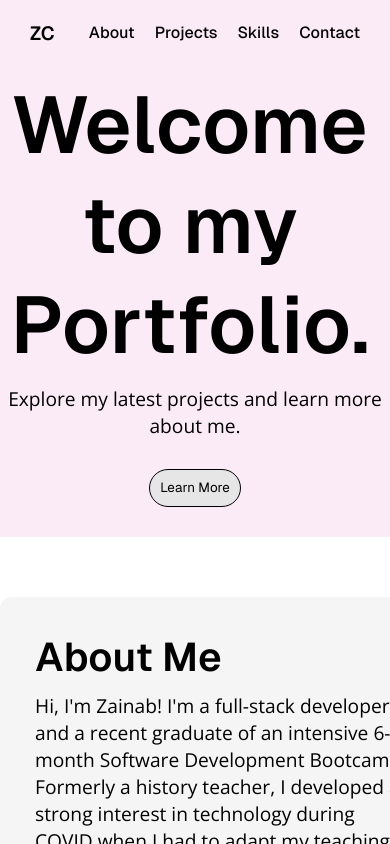
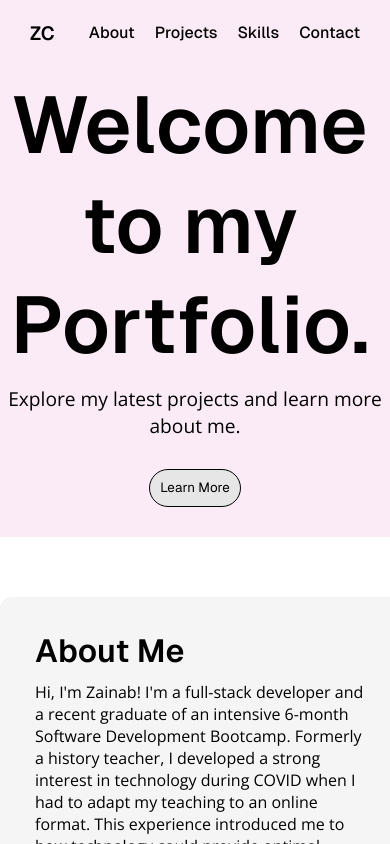
Before and after one commit to zainabch123/updated-portfolio-react-app, a React (Vite) app: page / in a window 390 px wide. Built offline with nearby package versions, Linux system fonts and the light colour scheme.

Commit message:
Updated about me responsiveness

```diff
--- a/src/AboutMe/aboutMe.css
+++ b/src/AboutMe/aboutMe.css
@@ -18,10 +18,9 @@
 .about-me-text {
   width: 100%;
   max-width: 470px;
-  min-height: 450px;
+  height: 450px;
   padding: 35px;
   border-radius: 12px;
-   flex: 1 1 300px;
 }
 
 .about-me-text h2,
@@ -70,11 +69,11 @@
 }
 
 .about-me-image {
-  height: 450px;
-  width: 450px;
+  max-height: 450px;
+  max-width: 450px;
   align-content: center;
   text-align: center;
-   border-radius: 12px;
+  border-radius: 12px;
 
 }
 
@@ -86,3 +85,22 @@
   object-position: center;
 
 }
+
+@media (max-width: 768px) {
+  .about-me-text {
+    width: 400px;
+    height: 400px;
+  }
+
+  .about-me-image img {
+    width: 400px;
+    height: 400px;
+  }
+
+  .about-me-text h2 {
+    font-size: 2rem;
+  }
+  .about-me-text p {
+    font-size: 1rem;
+  }
+}
```
